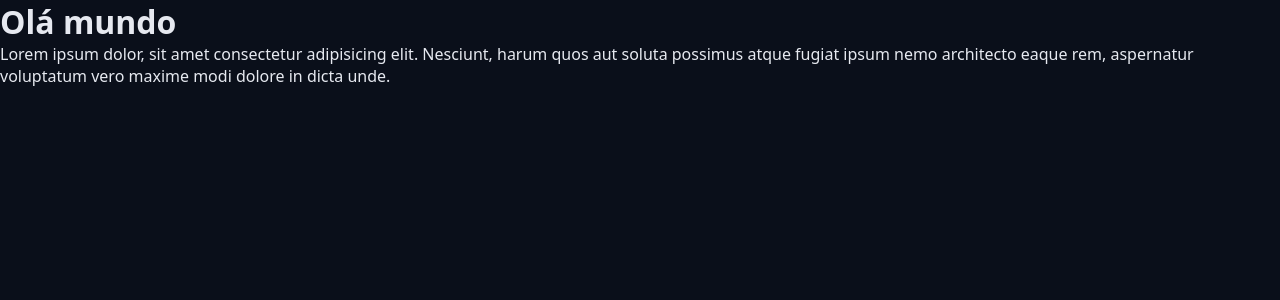
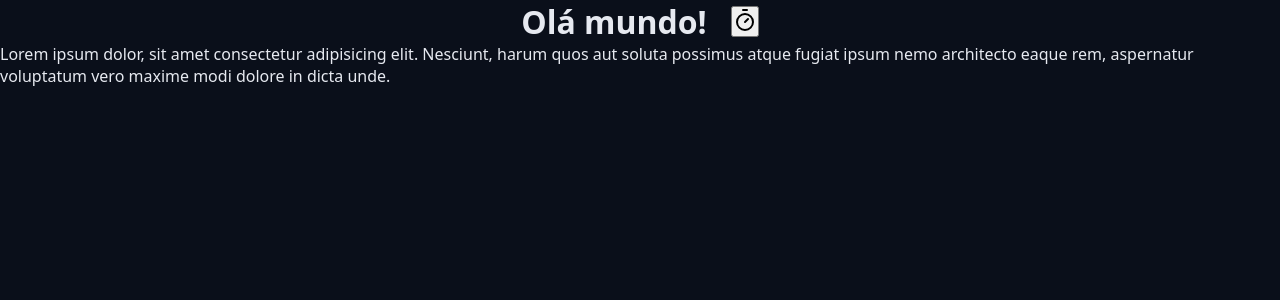
Before and after one commit to PedroL-cs/Pomodoro, a React (Vite) app: page / in a window 1280 px wide. Shown: the top 300 px of the page. Built offline with nearby package versions, Linux system fonts and the light colour scheme.

Commit message:
Criado o componente 'Heading' + Lucide

```diff
--- a/package.json
+++ b/package.json
@@ -10,6 +10,7 @@
     "preview": "vite preview"
   },
   "dependencies": {
+    "lucide-react": "^0.525.0",
     "react": "^19.1.0",
     "react-dom": "^19.1.0"
   },
--- a/src/App.tsx
+++ b/src/App.tsx
@@ -1,10 +1,17 @@
 import './styles/theme.css';
 import './styles/global.css';
+import { Heading } from './components/Heading';
+import { TimerIcon } from 'lucide-react';
 
 export function App() {
     return (
         <div>
-            <h1>Olá mundo</h1>
+            <Heading>
+                Olá mundo!
+                <button>
+                    <TimerIcon />
+                </button>
+            </Heading>
             <p>
                 Lorem ipsum dolor, sit amet consectetur adipisicing elit.
                 Nesciunt, harum quos aut soluta possimus atque fugiat ipsum nemo
--- /dev/null
+++ b/src/components/Heading.module.css
@@ -0,0 +1,6 @@
+.heading {
+    display: flex;
+    align-items: center;
+    justify-content: center;
+    gap: 2.4rem; /* 24px */
+}
--- /dev/null
+++ b/src/components/Heading.tsx
@@ -0,0 +1,9 @@
+import styles from './Heading.module.css';
+
+type HeadingProps = {
+    children: React.ReactNode;
+};
+
+export function Heading({ children }: HeadingProps) {
+    return <h1 className={styles.heading}>{children}</h1>;
+}
```
Also changed, not shown: 1 other file (tests, documents, lock files or other folders).
